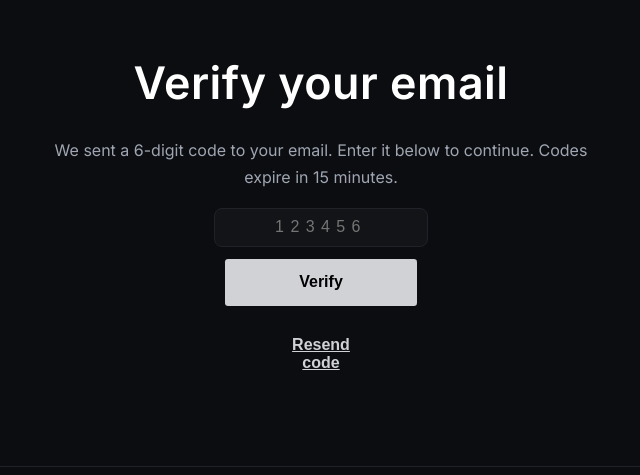
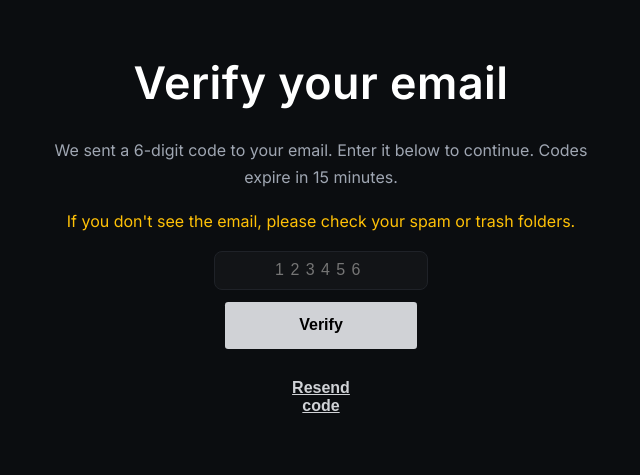
Before and after one commit to radanbahrami/coffeez, a Django app: page /verify-email/ in a window 1280 px wide. Shown: the part 97-572 px from the top of the page, without its empty margins (319-959 px from the left). Run offline with Django 5.2, Linux system fonts and the light colour scheme; the visitor is signed in with stand-in values (Sample User, id 1); data comes from the database, SQL or seed files in the repository.

Commit message:
Add reminder to check spam or trash folders in email verification template

```diff
--- a/coffeez/templates/coffeez/verify_email.html
+++ b/coffeez/templates/coffeez/verify_email.html
@@ -7,6 +7,9 @@
 <h1 class="join-login-title" style="text-align:center">Verify your email</h1>
 <p style="text-align:center; color: var(--text-muted); max-width: 560px; margin:0 auto 1rem auto;">
   We sent a 6-digit code to your email. Enter it below to continue. Codes expire in 15 minutes.
+</p>
+<p style="text-align:center; color: var(--warning); max-width: 560px; margin:0 auto 1rem auto;">
+  If you don't see the email, please check your spam or trash folders.
 </p>
 
 {% if messages %}
```
